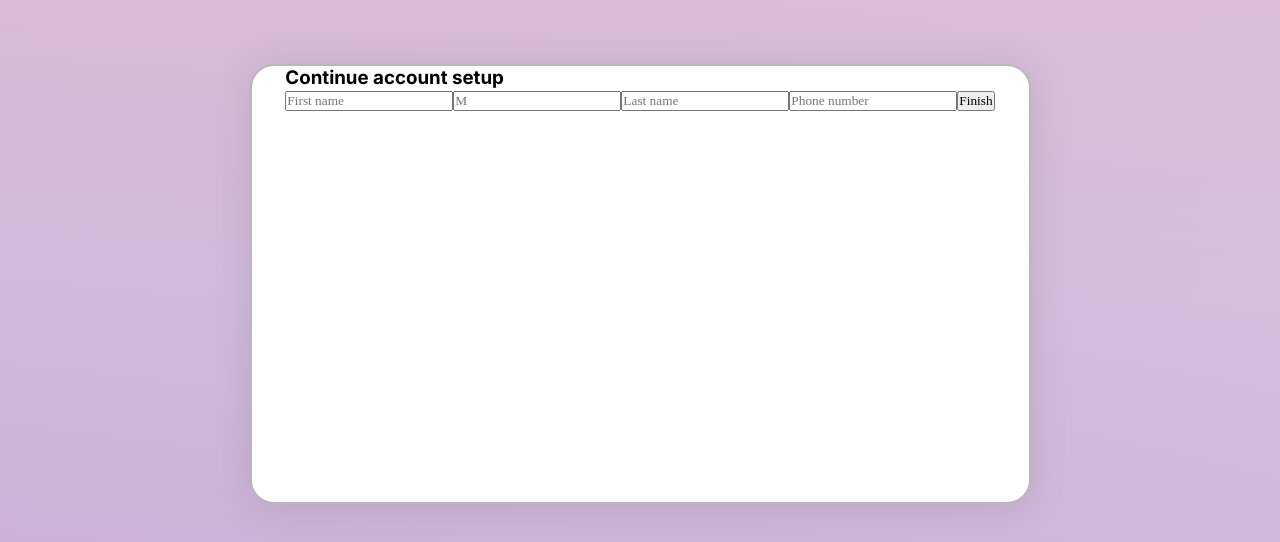
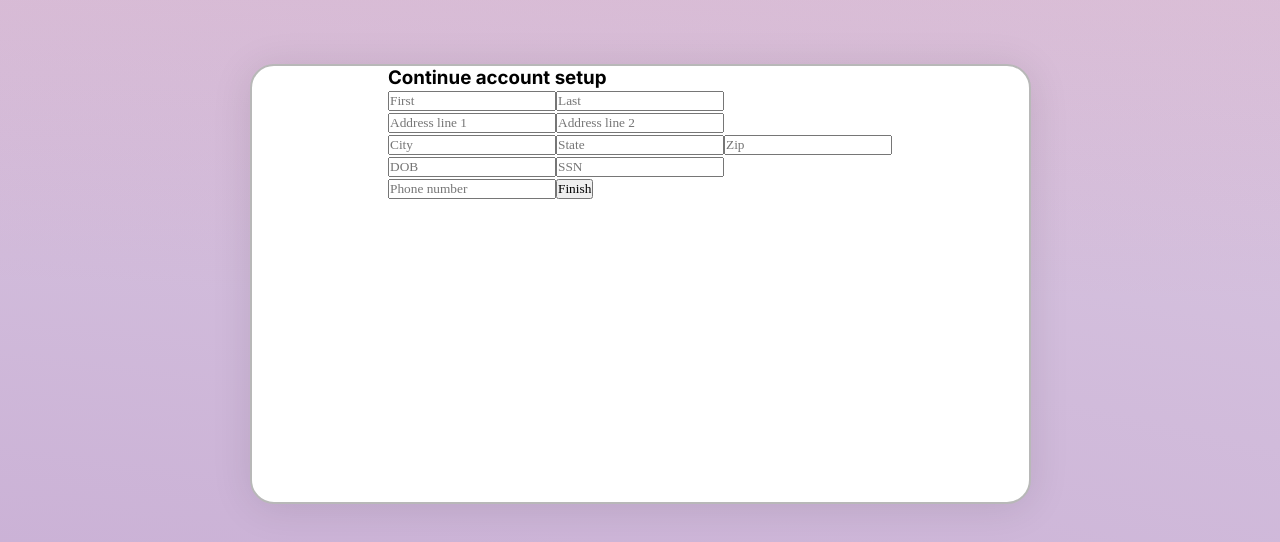
Before and after one commit to Shireling/p2p-next, a Next.js app: page /setup in a window 1280 px wide. Shown: the part 116-658 px from the top of the page. Built offline with nearby package versions, Linux system fonts and the light colour scheme; no server answers; the database is empty; a web font is replaced by a local one.

Commit message:
CHanged create moov account to server function

```diff
--- a/src/app/api/accounts/create-moov-account/route.ts
+++ b/src/app/api/accounts/create-moov-account/route.ts
@@ -4,16 +4,11 @@ import { NextResponse } from "next/server"
 import { PrismaClient } from '@prisma/client'
 import { getUserSession } from '@/lib/auth/get-user-session'
 import { getUser } from '@/lib/auth/get-user'
+import { moov } from '@/lib/moov/moov-client'
 
 const prisma = new PrismaClient()
 
 export async function POST(req: Request) {
-  const moov = new Moov({
-    accountID: process.env.MOOV_ACCOUNT_ID as string,
-    publicKey: process.env.MOOV_PUBLIC_KEY as string,
-    secretKey: process.env.MOOV_SECRET_KEY as string,
-    domain: process.env.MOOV_DOMAIN as string
-  })
   const user = await getUser()
   const firstName = user?.name.split(' ')[0]
   const lastName = user?.name.split(' ')[1]
--- a/src/components/forms/setup-form/setup-form.tsx
+++ b/src/components/forms/setup-form/setup-form.tsx
@@ -5,36 +5,37 @@ import { useState } from "react"
 
 const SetupForm = () => {
   const [firstName, setFirstName] = useState<string>('')
-  const [middleName, setMiddleName] = useState<string>('')
   const [lastName, setLastName] = useState<string>('')
+  const [addressLineOne, setAddressLineOne] = useState<string>('')
+  const [addressLineTwo, setAddressLineTwo] = useState<string>('')
+  const [city, setCity] = useState<string>('')
+  const [stateProv, setStateProv] = useState<string>('')
+  const [zip, setZip] = useState<string>('')
+  const [dob, setDob] = useState<string>('')
+  const [ssn, setSsn] = useState<string>('')
   const [phone, setPhone] = useState<string>('')
 
   const createMoovAccount = async () => {
-    try{
-      const res = await fetch('/api/accounts/create-moov-account', {
-        method: 'POST',
-        headers: {
-          "Content-Type": "Application/json"
-        },
-        body: JSON.stringify({
-          firstName,
-          middleName,
-          lastName,
-          phone
-        })
-      })
 
-      redirect('/')
-    } catch(err) {
-      console.error(err)
-    }
   }
 
   return (
     <div>
-      <input type='text' placeholder='First name' value={firstName} onChange={e => setFirstName(e.target.value)} />
-      <input type='text' placeholder='M' value={middleName} onChange={e => setMiddleName(e.target.value)} />
-      <input type='text' placeholder='Last name' value={lastName} onChange={e => setLastName(e.target.value)} />
+      <div>
+        <input type='text' placeholder='First' value={firstName} onChange={e => setFirstName(e.target.value)} />
+        <input type='text' placeholder='Last' value={lastName} onChange={e => setLastName(e.target.value)} />
+      </div>
+      <input type='text' placeholder='Address line 1' value={addressLineOne} onChange={e => setAddressLineOne(e.target.value)} />
+      <input type='text' placeholder='Address line 2' value={addressLineTwo} onChange={e => setAddressLineTwo(e.target.value)} />
+      <div>
+        <input type='text' placeholder='City' value={city} onChange={e => setCity(e.target.value)} />
+        <input type='text' placeholder='State' value={stateProv} onChange={e => setStateProv(e.target.value)} />
+        <input type='text' placeholder='Zip' value={zip} onChange={e => setZip(e.target.value)} />
+      </div>
+      <div>
+        <input type='text' placeholder='DOB' value={dob} onChange={e => setDob(e.target.value)} />
+        <input type='text' placeholder='SSN' value={ssn} onChange={e => setSsn(e.target.value)} />
+      </div>
       <input type='text' placeholder='Phone number' value={phone} onChange={e => setPhone(e.target.value)} />
       <button onClick={createMoovAccount}>Finish</button>
     </div>
```
Also changed, not shown: src/server-actions/accounts/create-moov-account.ts (added, +80 -0 lines), 1 other file (tests, documents, lock files or other folders).
